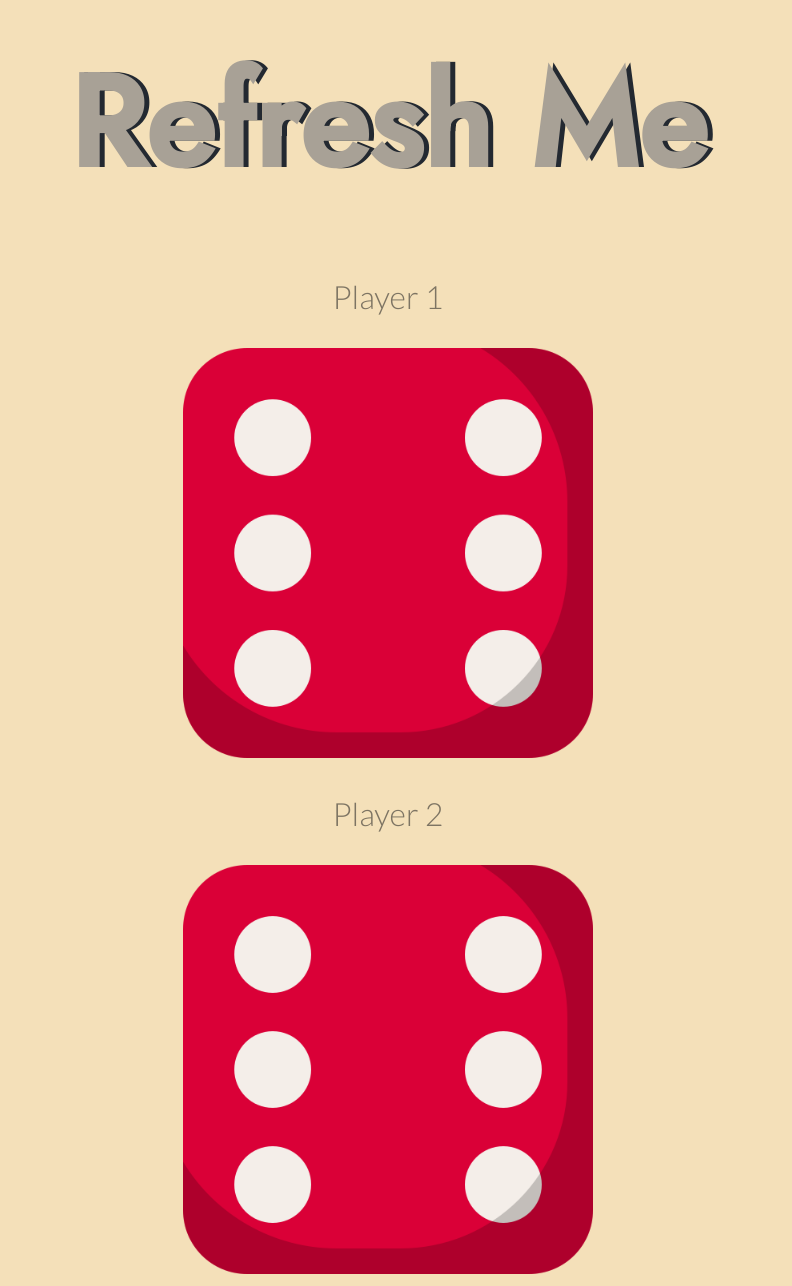
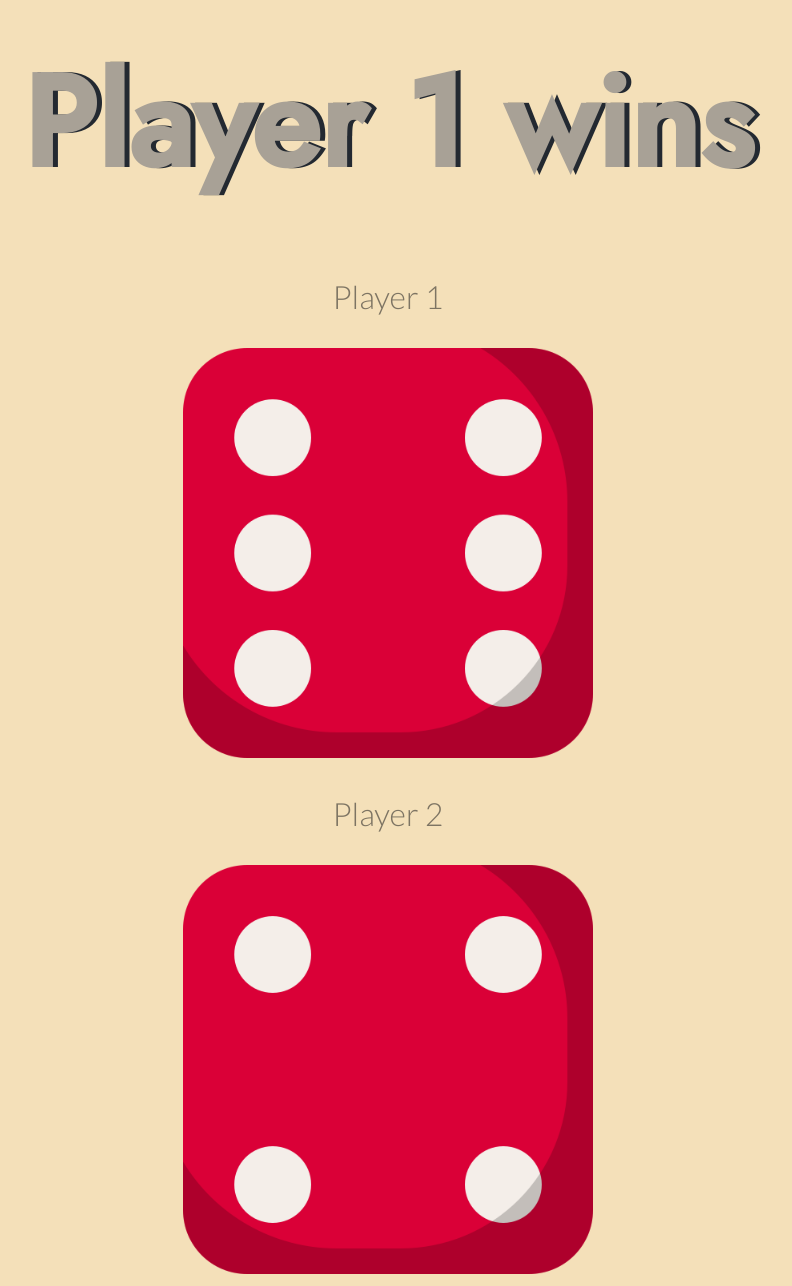
Before and after one commit to chaitanyakhair/dicegame, a plain HTML site: page index.html in a window 1280 px wide. Shown: the whole page, without its empty margins (252-1044 px from the left). Drawn offline with Linux system fonts and the light colour scheme.

Commit message:
final version

```diff
--- a/index.html
+++ b/index.html
@@ -3,7 +3,7 @@
 <head>
     <meta charset="UTF-8">
     <meta name="viewport" content="width=device-width, initial-scale=1.0">
-    <title>Document</title>
+    <title>Dice Game</title>
     <link rel="stylesheet" href="style.css">
     <link rel="preconnect" href="https://fonts.googleapis.com">
     <link rel="preconnect" href="https://fonts.gstatic.com" crossorigin>
@@ -26,7 +26,7 @@
 
       </div>
 
-  <script src="index.js"></script>
+    <script src="index.js"></script>
 
     </body>
 </body>
--- a/index.js
+++ b/index.js
@@ -1,12 +1,12 @@
 var randomNumber1 = Math.floor(Math.random() * 6) + 1;
-var randomDiceImage = "dice"+ randomNumber1 +".png";
+var randomDiceImage = "dice" + randomNumber1 + ".png";
 var randomImageSrc = "img/" + randomDiceImage;
-var image1 = document.querySelector("img")[0];
+var image1 = document.querySelectorAll("img")[0];
 image1.setAttribute("src",randomImageSrc);
 
 var randomNumber2 = Math.floor(Math.random() * 6) + 1;
 var randomImageSrc2 = "img/dice" + randomNumber2 + ".png";
-var image2 = document.querySelector("img")[1].setAttribute("src",randomImageSrc2);
+var image2 = document.querySelectorAll("img")[1].setAttribute("src",randomImageSrc2);
 
 if(randomNumber1>randomNumber2)
 {
```
